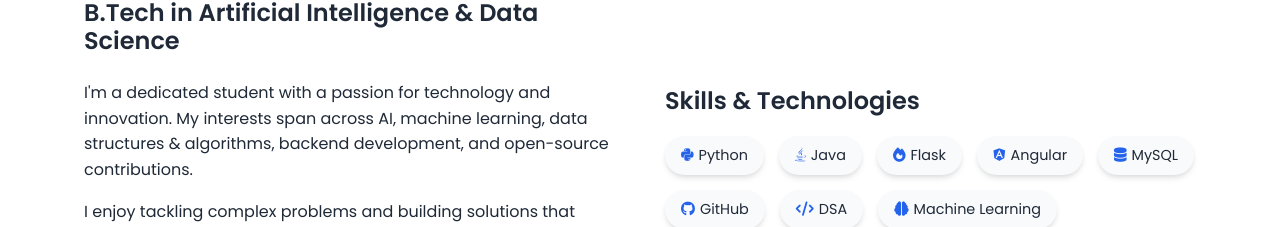
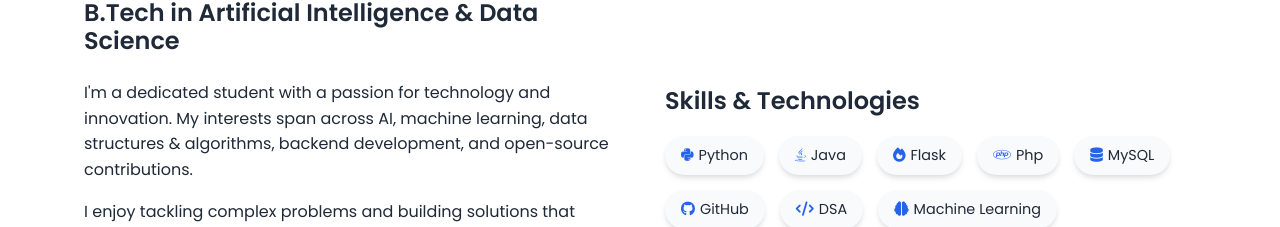
Before and after one commit to Madcedric/portfolio, a plain HTML site: page index.html in a window 1280 px wide. Shown: the part 887-1114 px from the top of the page. Drawn offline with nearby package versions, Linux system fonts and the light colour scheme.

Commit message:
feat: added the skills

```diff
--- a/index.html
+++ b/index.html
@@ -91,7 +91,7 @@
               <div class="skill"><i class="fab fa-python"></i> Python</div>
               <div class="skill"><i class="fab fa-java"></i> Java</div>
               <div class="skill"><i class="fas fa-fire"></i> Flask</div>
-              <div class="skill"><i class="fab fa-angular"></i> Angular</div>
+              <div class="skill"><i class="fab fa-php"></i> Php</div>
               <div class="skill"><i class="fas fa-database"></i> MySQL</div>
               <div class="skill"><i class="fab fa-github"></i> GitHub</div>
               <div class="skill"><i class="fas fa-code"></i> DSA</div>
```
